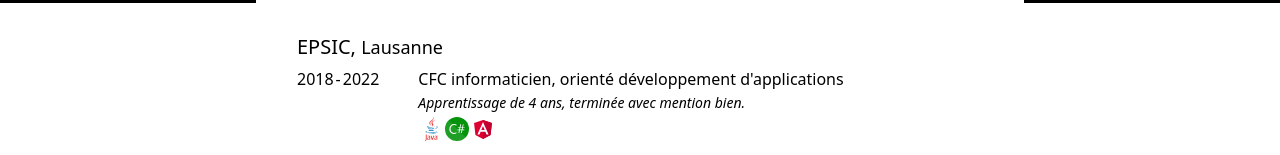
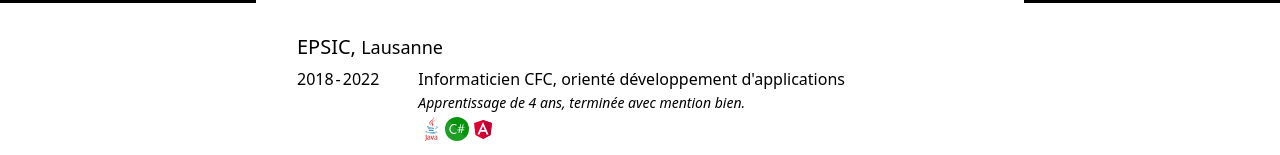
Before and after one commit to BurkhalterY/burkhaltery.github.io, a Vue app: page /fr/career in a window 1280 px wide. Shown: the part 797-952 px from the top of the page. Built offline with nearby package versions, Linux system fonts and the light colour scheme.

Commit message:
Inverse CFC

```diff
--- a/src/views/Career.vue
+++ b/src/views/Career.vue
@@ -192,7 +192,7 @@ const experiences = [
         places: [
           {
             job: {
-              fr: "CFC informaticien, orienté développement d'applications",
+              fr: "Informaticien CFC, orienté développement d'applications",
               en: "Federal VET Diploma, Application Development",
             },
             start: 2018,
```
